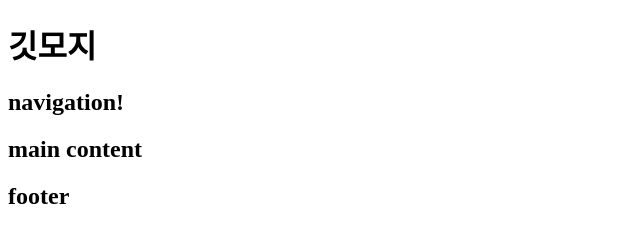
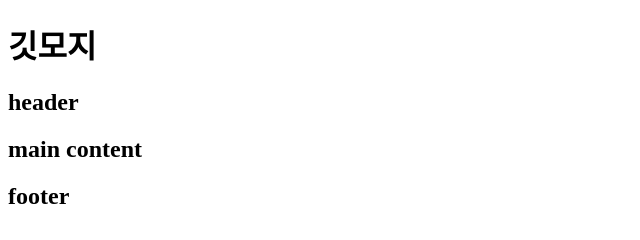
Before and after one commit to LeeDaYoungss/git_pr_ex, a plain HTML site: page index.html in a window 1280 px wide. Shown: the full height of the page, 0-640 px from the left. Drawn offline with Linux system fonts and the light colour scheme.

Commit message:
:memo: h2 제목 수정

```diff
--- a/index.html
+++ b/index.html
@@ -8,7 +8,7 @@
 <body>
   <h1>깃모지</h1>
   <header>
-    <h2>navigation!</h2>
+    <h2>header</h2>
   </header>
   <main>
     <div class="main_content">
```
